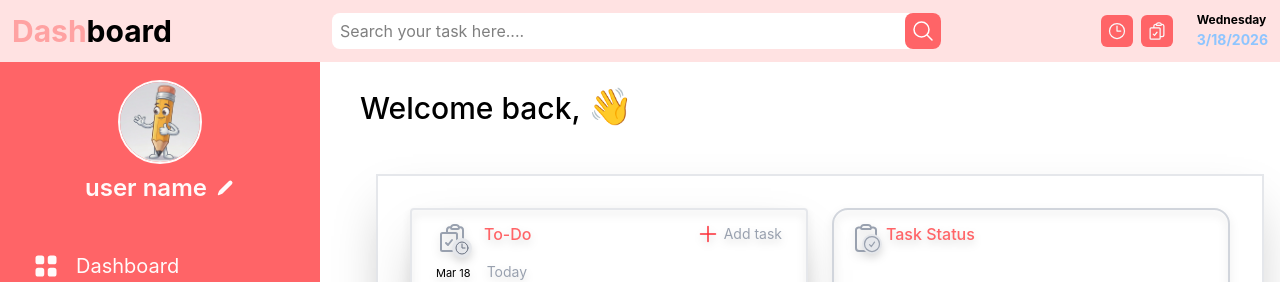
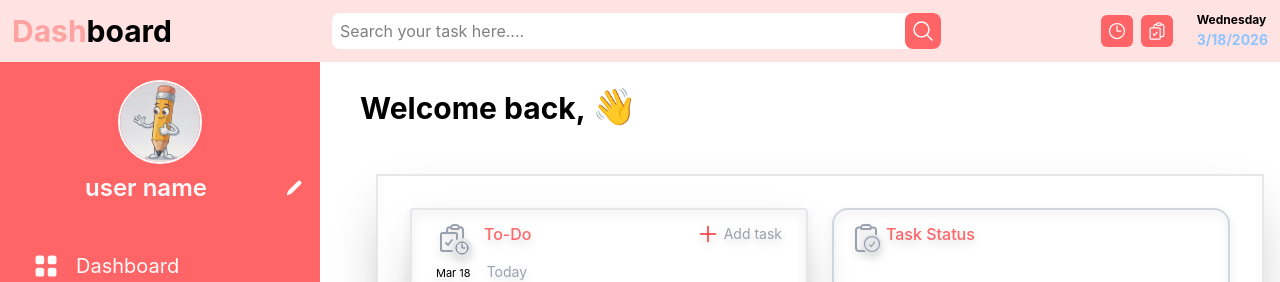
Before and after one commit to karinatuyuc/my-todo-list-React, a React (Vite) app: page / in a window 1280 px wide. Shown: the top 282 px of the page. Built offline with nearby package versions, Linux system fonts and the light colour scheme.

Commit message:
style: add truncate style for dynamic username

```diff
--- a/src/Dashboard.jsx
+++ b/src/Dashboard.jsx
@@ -120,7 +120,10 @@ export default function Dashboard({showModal, tasks}) {
 
                      <div className="flex items-center justify-center gap-4 lg:mt-6">
                         <div className="mx-auto text-xl font-medium mb-4 md:text-2xl lg:ml-0 lg:text-3xl lg:mb-0">
-                           <h1>Welcome back, {userName}<span className="text-3xl md:text-4xl lg:text-4xl">{waveHand}</span></h1>
+                           <h1
+                             className=' truncate overflow-hidden text-ellipsis w-75 text-black font-bold
+                             lg:w-full lg:truncate lg:overflow-hidden lg:text-ellipsis'
+                           >Welcome back, {userName}<span className="text-3xl md:text-4xl lg:text-4xl">{waveHand}</span></h1>
                         </div>
                     </div>
 
--- a/src/sideMenu.jsx
+++ b/src/sideMenu.jsx
@@ -79,7 +79,8 @@ export default function SideMenu({ userName, setUserName}) {
 
                   <div className="text-2xl text-white font-semibold mt-5 flex
                         lg:text-2xl lg:flex lg:justify-center lg:items-center lg:text-center lg:mt-2">
-                          <span>
+                          <span className="truncate overflow-hidden text-ellipsis w-75
+                          lg:w-65 lg:truncate lg:overflow-hidden lg:text-ellipsis">
                             {userName === "" ? "user name" : userName}
                           </span>
 
```
